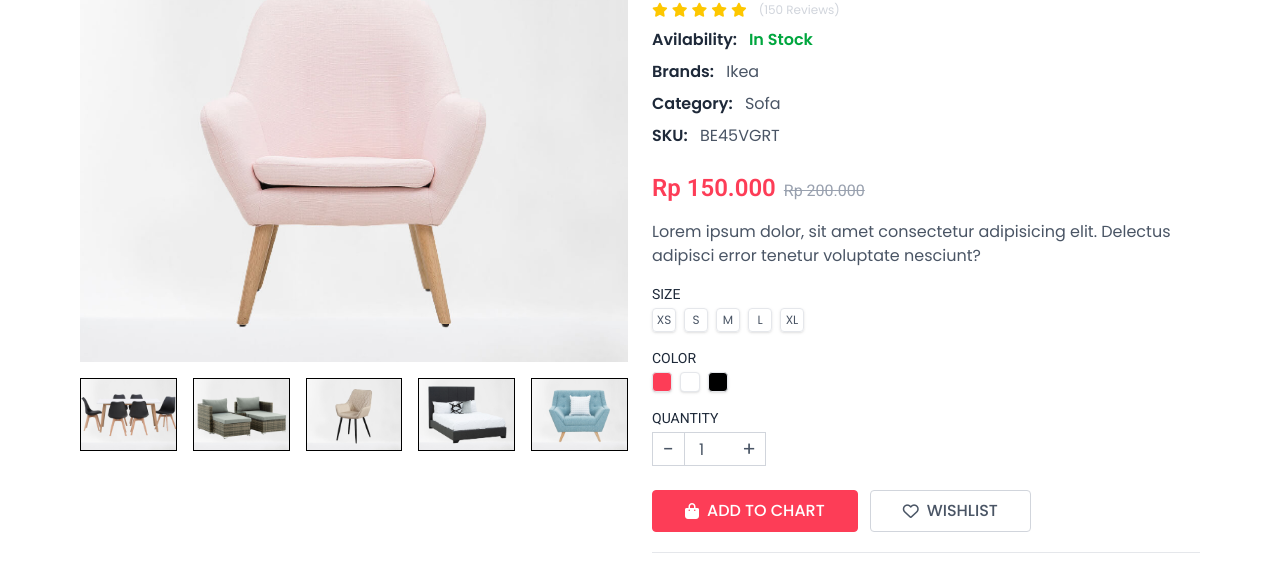
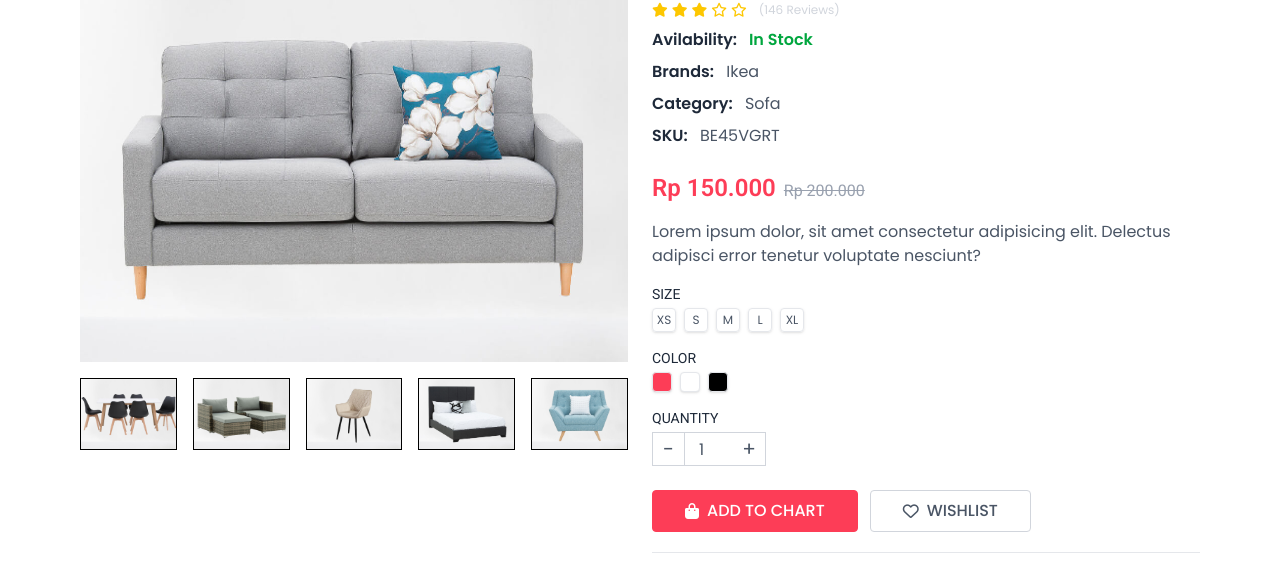
Before and after one commit to mrizzzz97/idn-cart, a website built with Vite: page view.html in a window 1280 px wide. Shown: the part 238-804 px from the top of the page. Built offline with nearby package versions, Linux system fonts and the light colour scheme.

Commit message:
updating bug

```diff
--- a/view.html
+++ b/view.html
@@ -146,7 +146,7 @@
     <div class="container grid grid-cols-2 gap-6">
         <!-- product image -->
         <div>
-            <img src="images/products/product9.jpg" alt="" class="w-full">
+            <img src="images/products/product1.jpg" alt="" class="w-full">
             <div class="grid grid-cols-5 gap-4 mt-4">
                 <img src="images/products/product5.jpg" alt="" class="w-full cursor-pointer border">
                 <img src="images/products/product2.jpg" alt="" class="w-full cursor-pointer border">
@@ -164,10 +164,10 @@
                     <span><i class="fa-solid fa-star"></i></span>
                     <span><i class="fa-solid fa-star"></i></span>
                     <span><i class="fa-solid fa-star"></i></span>
-                    <span><i class="fa-solid fa-star"></i></span>
-                    <span><i class="fa-solid fa-star"></i></span>
+                    <span><i class="fa-regular fa-star"></i></span>
+                    <span><i class="fa-regular fa-star"></i></span>
                 </div>
-                <div class="text-xs text-gray-300 ml-3">(150 Reviews)</div>
+                <div class="text-xs text-gray-300 ml-3">(146 Reviews)</div>
             </div>
             <div class="space-y-2 py-2">
                 <p class="text-gray-800 font-semibold space-x-2">
```
Also changed, not shown: shop.html (+1 -0 lines).
